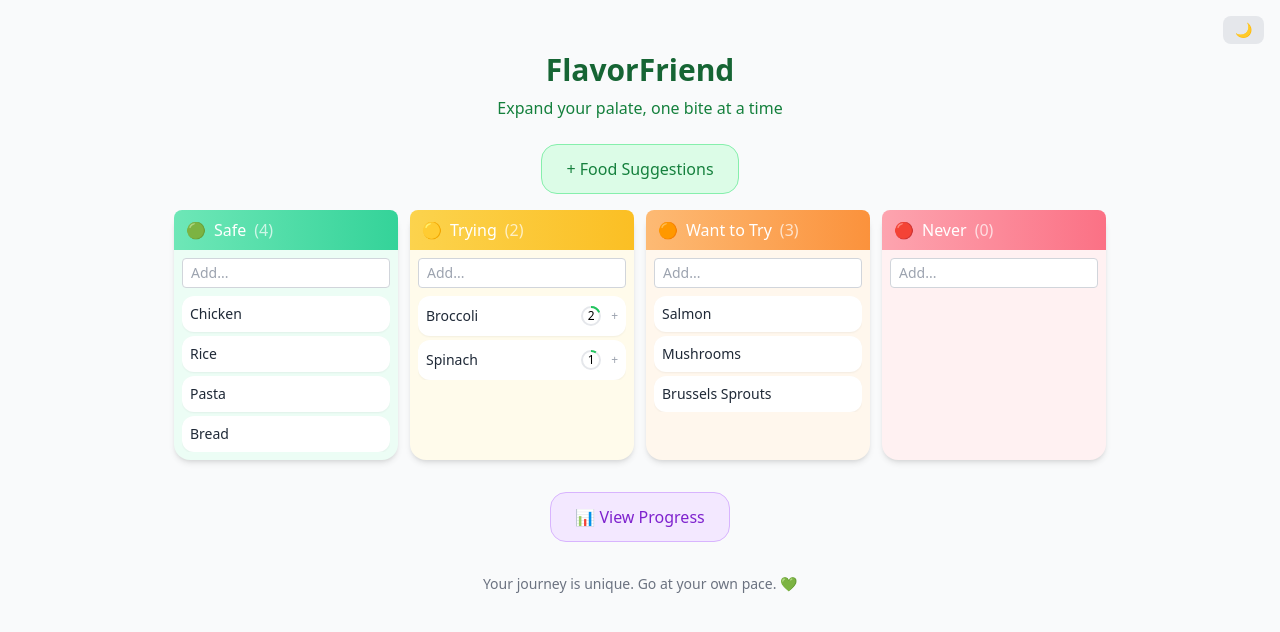
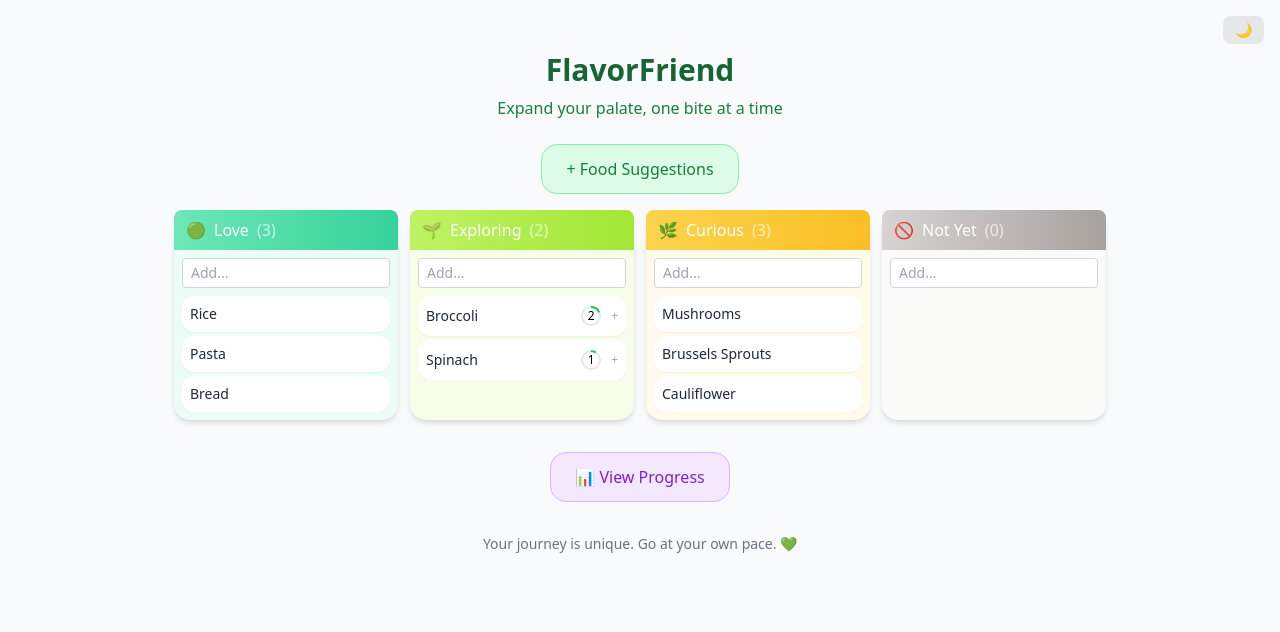
Before and after one commit to nadia-nh/flavor-friend, a Next.js app: page / in a window 1280 px wide. Shown: the top 632 px of the page. Built offline with nearby package versions, Linux system fonts and the light colour scheme.

Commit message:
Rebrand to PlantPal: update categories to Love, Exploring, Curious, Not Yet

```diff
--- a/src/app/page.tsx
+++ b/src/app/page.tsx
@@ -7,27 +7,26 @@ import { getSuggestionsForFood, getSimilarFoods, getAllSuggestedFoods } from '@/
 const STORAGE_KEY = 'flavorfriend-foods'
 
 const defaultFoods: Food[] = [
-  { id: '1', name: 'Chicken', category: 'safe', attempts: 10, lastAttempted: '2024-01-15', notes: '', methodUsed: '', attemptHistory: [] },
-  { id: '2', name: 'Rice', category: 'safe', attempts: 10, lastAttempted: '2024-01-15', notes: '', methodUsed: '', attemptHistory: [] },
-  { id: '3', name: 'Pasta', category: 'safe', attempts: 10, lastAttempted: '2024-01-15', notes: '', methodUsed: '', attemptHistory: [] },
-  { id: '4', name: 'Bread', category: 'safe', attempts: 10, lastAttempted: '2024-01-15', notes: '', methodUsed: '', attemptHistory: [] },
-  { id: '5', name: 'Broccoli', category: 'learning', attempts: 2, lastAttempted: '2024-01-10', notes: '', methodUsed: 'Roasted', attemptHistory: [
+  { id: '1', name: 'Rice', category: 'love', attempts: 10, lastAttempted: '2024-01-15', notes: '', methodUsed: '', attemptHistory: [] },
+  { id: '2', name: 'Pasta', category: 'love', attempts: 10, lastAttempted: '2024-01-15', notes: '', methodUsed: '', attemptHistory: [] },
+  { id: '3', name: 'Bread', category: 'love', attempts: 10, lastAttempted: '2024-01-15', notes: '', methodUsed: '', attemptHistory: [] },
+  { id: '4', name: 'Broccoli', category: 'exploring', attempts: 2, lastAttempted: '2024-01-10', notes: '', methodUsed: 'Roasted', attemptHistory: [
     { id: 'a1', date: '2024-01-08', method: 'Roasted', liked: false, notes: 'Too crunchy' },
     { id: 'a2', date: '2024-01-10', method: 'Steamed', liked: null, notes: 'It was okay' }
   ]},
-  { id: '6', name: 'Spinach', category: 'learning', attempts: 1, lastAttempted: '2024-01-12', notes: '', methodUsed: 'Smoothie', attemptHistory: [
+  { id: '5', name: 'Spinach', category: 'exploring', attempts: 1, lastAttempted: '2024-01-12', notes: '', methodUsed: 'Smoothie', attemptHistory: [
     { id: 'a3', date: '2024-01-12', method: 'Smoothie', liked: true, notes: 'Couldnt even taste it!' }
   ]},
-  { id: '7', name: 'Salmon', category: 'scary', attempts: 0, lastAttempted: null, notes: '', methodUsed: '', attemptHistory: [] },
-  { id: '8', name: 'Mushrooms', category: 'scary', attempts: 0, lastAttempted: null, notes: '', methodUsed: '', attemptHistory: [] },
-  { id: '9', name: 'Brussels Sprouts', category: 'scary', attempts: 0, lastAttempted: null, notes: '', methodUsed: '', attemptHistory: [] },
+  { id: '6', name: 'Mushrooms', category: 'curious', attempts: 0, lastAttempted: null, notes: '', methodUsed: '', attemptHistory: [] },
+  { id: '7', name: 'Brussels Sprouts', category: 'curious', attempts: 0, lastAttempted: null, notes: '', methodUsed: '', attemptHistory: [] },
+  { id: '8', name: 'Cauliflower', category: 'curious', attempts: 0, lastAttempted: null, notes: '', methodUsed: '', attemptHistory: [] },
 ]
 
 const getCategoryInfo = (dark: boolean): Record<FoodCategory, { label: string; emoji: string; color: string; headerColor: string }> => ({
-  safe: { label: 'Safe', emoji: '🟢', color: dark ? 'bg-emerald-900/50 shadow-md' : 'bg-emerald-50 shadow-md', headerColor: dark ? 'bg-gradient-to-r from-emerald-600 to-emerald-700' : 'bg-gradient-to-r from-emerald-300 to-emerald-400' },
-  learning: { label: 'Trying', emoji: '🟡', color: dark ? 'bg-amber-900/50 shadow-md' : 'bg-amber-50 shadow-md', headerColor: dark ? 'bg-gradient-to-r from-amber-600 to-amber-700' : 'bg-gradient-to-r from-amber-300 to-amber-400' },
-  scary: { label: 'Want to Try', emoji: '🟠', color: dark ? 'bg-orange-900/50 shadow-md' : 'bg-orange-50 shadow-md', headerColor: dark ? 'bg-gradient-to-r from-orange-600 to-orange-700' : 'bg-gradient-to-r from-orange-300 to-orange-400' },
-  never: { label: 'Never', emoji: '🔴', color: dark ? 'bg-rose-900/50 shadow-md' : 'bg-rose-50 shadow-md', headerColor: dark ? 'bg-gradient-to-r from-rose-600 to-rose-700' : 'bg-gradient-to-r from-rose-300 to-rose-400' },
+  love: { label: 'Love', emoji: '🟢', color: dark ? 'bg-emerald-900/50 shadow-md' : 'bg-emerald-50 shadow-md', headerColor: dark ? 'bg-gradient-to-r from-emerald-600 to-emerald-700' : 'bg-gradient-to-r from-emerald-300 to-emerald-400' },
+  exploring: { label: 'Exploring', emoji: '🌱', color: dark ? 'bg-lime-900/50 shadow-md' : 'bg-lime-50 shadow-md', headerColor: dark ? 'bg-gradient-to-r from-lime-600 to-lime-700' : 'bg-gradient-to-r from-lime-300 to-lime-400' },
+  curious: { label: 'Curious', emoji: '🌿', color: dark ? 'bg-amber-900/50 shadow-md' : 'bg-amber-50 shadow-md', headerColor: dark ? 'bg-gradient-to-r from-amber-600 to-amber-700' : 'bg-gradient-to-r from-amber-300 to-amber-400' },
+  notYet: { label: 'Not Yet', emoji: '🚫', color: dark ? 'bg-stone-900/50 shadow-md' : 'bg-stone-50 shadow-md', headerColor: dark ? 'bg-gradient-to-r from-stone-600 to-stone-700' : 'bg-gradient-to-r from-stone-300 to-stone-400' },
 })
 
 const encouragementMessages = [
@@ -65,7 +64,7 @@ export default function Home() {
   const [swipeY, setSwipeY] = useState(0)
   const [swipeDirection, setSwipeDirection] = useState<'up' | 'down' | null>(null)
   const [dismissedSuggestions, setDismissedSuggestions] = useState<string[]>([])
-  const [inputValues, setInputValues] = useState<Record<FoodCategory, string>>({ safe: '', learning: '', scary: '', never: '' })
+  const [inputValues, setInputValues] = useState<Record<FoodCategory, string>>({ love: '', exploring: '', curious: '', notYet: '' })
   const [showAutocomplete, setShowAutocomplete] = useState<Record<string, boolean>>({})
 
   const allFoodNames = getAllSuggestedFoods()
@@ -88,7 +87,7 @@ export default function Home() {
       const parsed = JSON.parse(stored)
       const migrated = parsed.map((f: Food) => ({
         ...f,
-        category: f.category === 'never' ? 'scary' : f.category
+        category: f.category === 'notYet' ? 'curious' : f.category
       }))
       setFoods(migrated)
     } else {
@@ -119,7 +118,7 @@ export default function Home() {
   }
 
   const moveFood = (food: Food, newCategory: FoodCategory) => {
-    if (newCategory === 'safe' && (food.category === 'learning' || food.category === 'scary') && !movedToSafe.includes(food.id)) {
+    if (newCategory === 'love' && (food.category === 'exploring' || food.category === 'curious') && !movedToSafe.includes(food.id)) {
       setMovedToSafe([...movedToSafe, food.id])
       setShowMessage(`Great! ${food.name} moved to Safe!`)
       setTimeout(() => setShowMessage(''), 2000)
@@ -174,7 +173,7 @@ export default function Home() {
     setAttemptModal(null)
   }
 
-  const safeFoodNames = foods.filter(f => f.category === 'safe').map(f => f.name)
+  const safeFoodNames = foods.filter(f => f.category === 'love').map(f => f.name)
   const allSuggested = getSimilarFoods(safeFoodNames)
   const availableSuggestions = allSuggested.filter(
     s => !dismissedSuggestions.includes(s) && !foods.some(f => f.name.toLowerCase() === s.toLowerCase())
@@ -228,9 +227,9 @@ export default function Home() {
 
     if (currentSuggestion) {
       if (deltaX > 100) {
-        handleAddCurrentSuggestion('scary')
+handleAddCurrentSuggestion('curious')
       } else if (deltaX < -100) {
-        handleAddCurrentSuggestion('never')
+        handleAddCurrentSuggestion('notYet')
       } else if (deltaY < -100) {
         setDismissedSuggestions([...dismissedSuggestions, currentSuggestion])
         setSuggestionIndex(prev => prev + 1)
@@ -246,11 +245,11 @@ export default function Home() {
     })
   }
 
-  const learningFoods = foods.filter(f => f.category === 'learning')
-  const completedFoods = learningFoods.filter(f => f.attempts >= 7)
-  const inProgressFoods = learningFoods.filter(f => f.attempts > 0)
+  const exploringFoods = foods.filter(f => f.category === 'exploring')
+  const completedFoods = exploringFoods.filter(f => f.attempts >= 7)
+  const inProgressFoods = exploringFoods.filter(f => f.attempts > 0)
 
-  const categories: FoodCategory[] = ['safe', 'learning', 'scary', 'never']
+  const categories: FoodCategory[] = ['love', 'exploring', 'curious', 'notYet']
 
   return (
     <main className={`min-h-screen p-4 ${darkMode ? 'bg-gray-900' : 'bg-gray-50'}`}>
@@ -325,7 +324,7 @@ export default function Home() {
 
               <div className="flex justify-center gap-2 mt-4">
                 <button
-                  onClick={() => handleAddCurrentSuggestion('never')}
+                  onClick={() => handleAddCurrentSuggestion('notYet')}
                   className="px-4 py-2 bg-red-100 text-red-700 rounded-xl hover:bg-red-200 font-medium"
                 >
                   ← Never
@@ -340,7 +339,7 @@ export default function Home() {
                   ↑ Maybe Later
                 </button>
                 <button
-                  onClick={() => handleAddCurrentSuggestion('scary')}
+                  onClick={() => handleAddCurrentSuggestion('curious')}
                   className="px-4 py-2 bg-orange-100 text-orange-700 rounded-xl hover:bg-orange-200 font-medium"
                 >
                   Want to Try →
@@ -452,7 +451,7 @@ export default function Home() {
                       >
                         {food.name}
                       </button>
-                      {cat === 'learning' ? (
+                      {cat === 'exploring' ? (
                         <div className="flex items-center gap-2">
                           <div className="relative w-6 h-6">
                             <svg className="w-6 h-6 transform -rotate-90">
--- a/src/lib/types.ts
+++ b/src/lib/types.ts
@@ -1,4 +1,4 @@
-export type FoodCategory = 'safe' | 'learning' | 'scary' | 'never'
+export type FoodCategory = 'love' | 'exploring' | 'curious' | 'notYet'
 
 export interface Attempt {
   id: string
```
